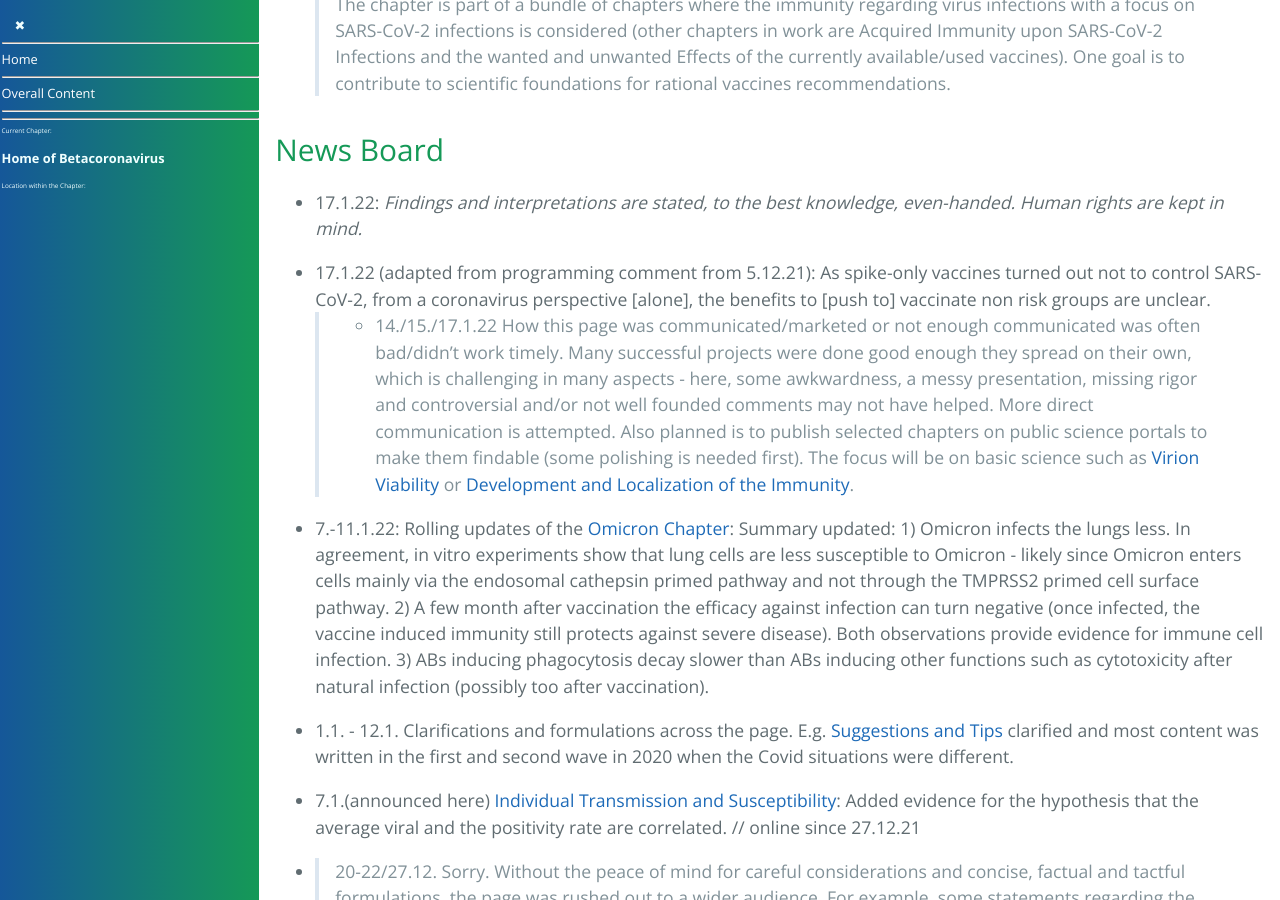
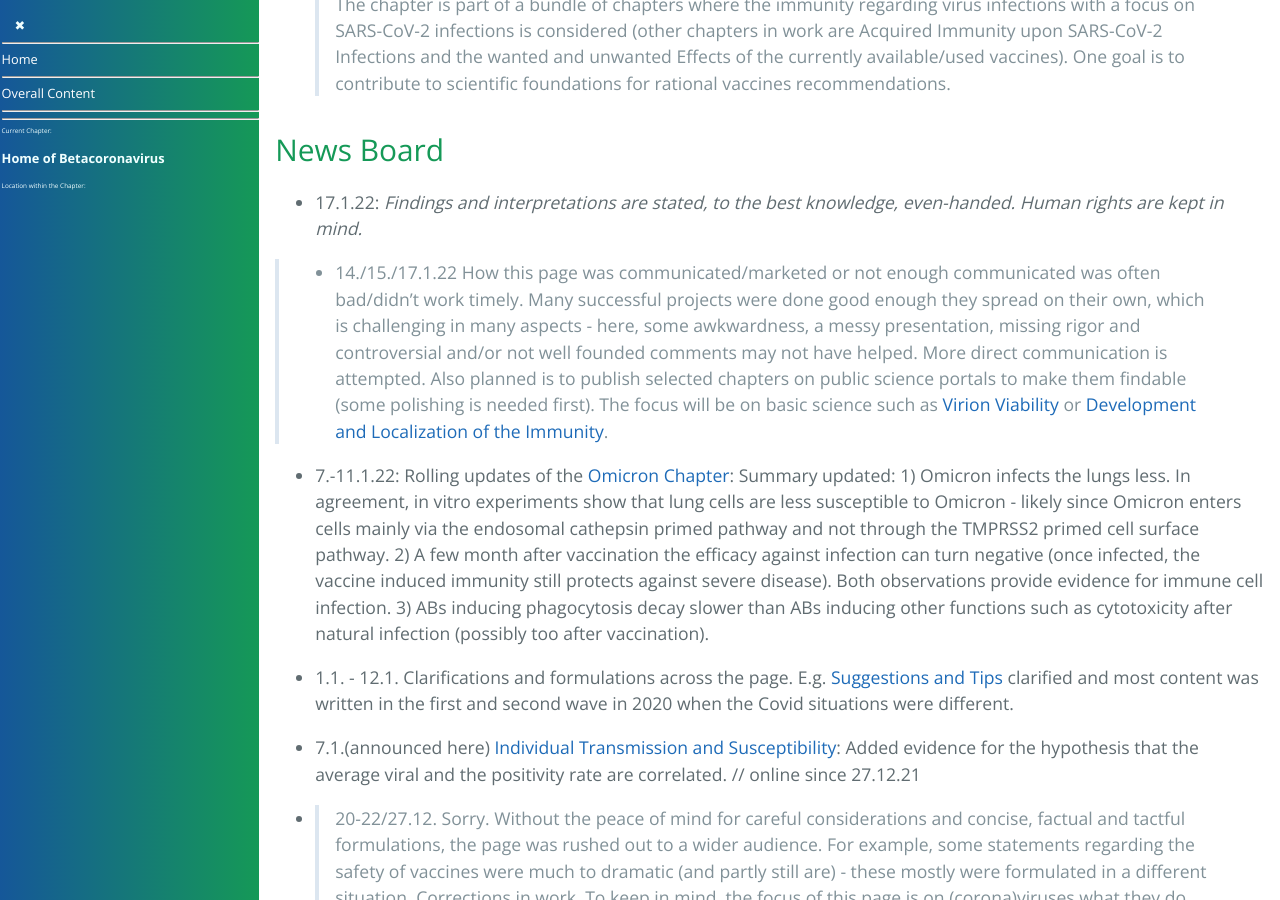
Before and after one commit to forestgrape/coronavirus, a Jekyll site: the page built from index.md, in a window 1280 px wide and 900 px high, scrolled down 2493 px. Built offline with Jekyll 4.4.1, drawn with Linux system fonts in a browser that asks for light colours; our own code applies the rules of GitHub Pages for plain Markdown files.

Commit message:
commented vacc stm

```diff
--- a/index.md
+++ b/index.md
@@ -72,9 +72,7 @@ This section overviews the entire content. The [content section](#content) lists
 - 17.1.22: *Findings and interpretations are stated, to the best knowledge, even-handed. Human rights are kept in mind.*
 
 
-
-
-- 17.1.22 (adapted from programming comment from 5.12.21): As spike-only vaccines turned out not to control SARS-CoV-2, from a coronavirus perspective [alone], the benefits to [push to] vaccinate non risk groups are unclear.
+<!--- 17.1.22 (adapted from programming comment from 5.12.21): As spike-only vaccines turned out not to control SARS-CoV-2, from a coronavirus perspective [alone], the benefits to [push to] vaccinate non risk groups are unclear.-->
 > - 14./15./17.1.22  How this page was communicated/marketed or not enough communicated was often bad/didn't work timely. Many successful projects were done good enough they spread on their own, which is challenging in many aspects - here, some awkwardness, a messy presentation, missing rigor and controversial and/or not well founded comments may not have helped. More direct communication is attempted. Also planned is to publish selected chapters on public science portals to make them findable (some polishing is needed first). The focus will be on basic science such as [Virion Viability](2_biological/virion_viability.md) or [Development and Localization of the Immunity](4_immunological/ontogenesis_and_locality_of_immunity.md).
 
 
```
